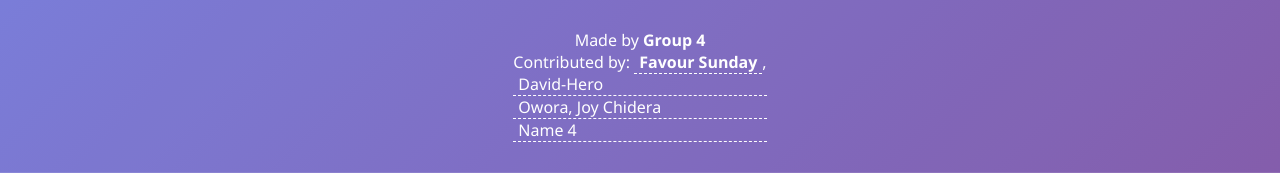
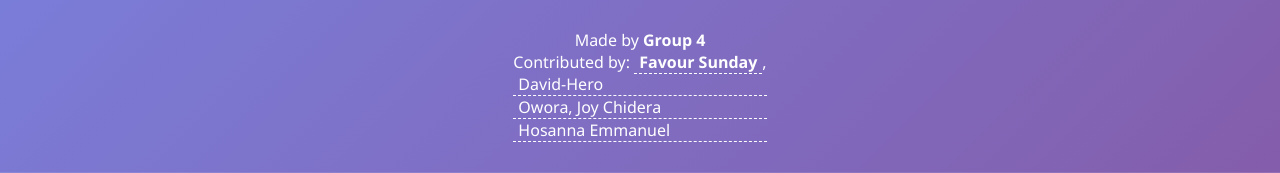
Before and after one commit to Faculty-of-Computing/WeatherApp, a Flask app: page / in a window 1280 px wide. Shown: the part 665-838 px from the top of the page. Run offline with Flask 3, Linux system fonts and the light colour scheme.

Commit message:
Update index.html

```diff
--- a/templates/index.html
+++ b/templates/index.html
@@ -366,7 +366,7 @@
             <p style="display: flex; flex-direction: column;">
                 <span contenteditable="true" style="border-bottom: 1px dashed #fff; padding: 0 5px;">David-Hero</span>
                 <span contenteditable="true" style="border-bottom: 1px dashed #fff; padding: 0 5px;">Owora, Joy Chidera</span>
-               <span contenteditable="true" style="border-bottom: 1px dashed #fff; padding: 0 5px;">Name 4</span>
+               <span contenteditable="true" style="border-bottom: 1px dashed #fff; padding: 0 5px;">Hosanna Emmanuel</span>
 
             </p>
         </div>
```
